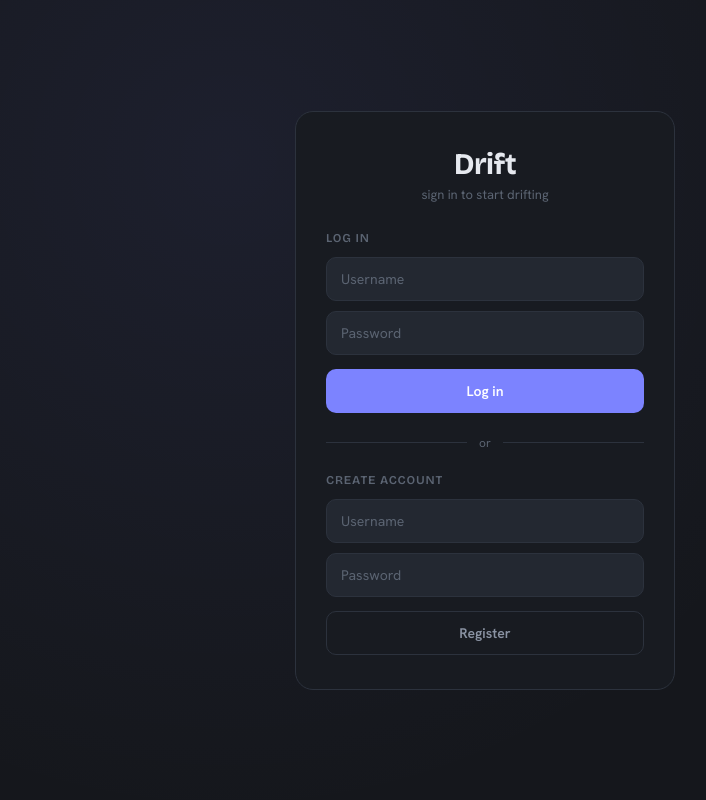
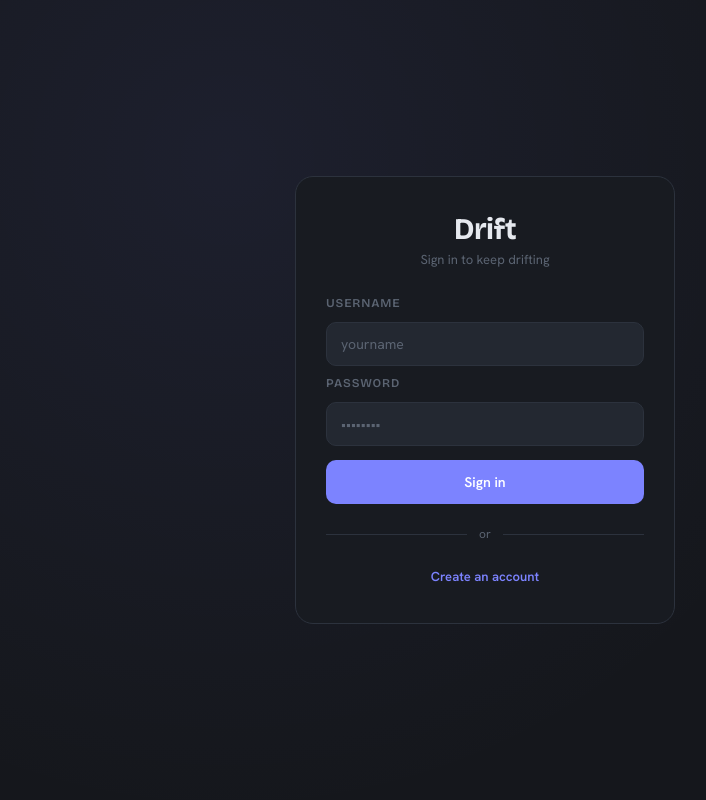
Before and after one commit to Asap-Gorbe/Drift, a Flask app: page /login_page in a window 1280 px wide. Shown: the whole page, without its empty margins (155-861 px from the left). Run offline with Flask 3, Linux system fonts and the light colour scheme; some libraries are stand-ins or nearby versions.

```diff
--- a/app.py
+++ b/app.py
@@ -304,14 +304,25 @@ def create_private_room(name):
 @app.route("/register", methods=["POST"])
 def register():
     username = (request.form.get("username") or "").strip()
+    if len(username) < 3:
+        return render_template("login.html", mode="register",
+                               error="Username must be at least 3 characters.", username=username)
     password = request.form.get("password") or ""
     if not username or not password:
-        return "Username and password are required!", 400
-    if len(username) > 50:
-        return "Username too long (max 50 characters)!", 400
+        return render_template("login.html", mode="register",
+                               error="Username and password are required.", username=username)
+    if len(username) > 20:
+        return render_template("login.html", mode="register",
+                               error="Username too long (max 50 characters).", username=username)
+    if len(password) < 6:
+        return render_template("login.html", mode="register",
+                               error="Password must be at least 6 characters.", username=username)
     if not register_user(username, password):
-        return "Username already exists!", 400
-    return redirect(url_for("login_page"))
+        return render_template("login.html", mode="register",
+                               error="That username is already taken.", username=username)
+    return render_template("login.html", mode="login",
+                           notice="Account created — please sign in.", username=username)
+
 
 
 @app.route("/login", methods=["POST"])
@@ -319,13 +330,13 @@ def login():
     username = (request.form.get("username") or "").strip()
     password = request.form.get("password") or ""
     if not login_user(username, password):
-        return "Invalid credentials!", 401
+        return render_template("login.html", mode="login",
+                               error="Invalid username or password.", username=username)
     session["username"] = username
     pending = session.pop("pending_join", None)
     if pending:
         return redirect(url_for("join_private", token=pending))
     return redirect(url_for("index"))
-
 @app.route("/login_page")
 def login_page():
     return render_template("login.html")
@@ -436,7 +447,6 @@ def handle_join(data=None):
         "room": None,
         "room_id": None,
     }
-    enter_room(request.sid, DEFAULT_ROOM)
 
 @socketio.on("get_avatars")
 def handle_get_avatars():
@@ -510,7 +520,7 @@ def handle_start_dm(target_username):
 @socketio.on("message")
 def handle_message(msg):
     info = users.get(request.sid)
-    if not info:
+    if not info or not info["room"]:
         return
     msg = (msg or "").strip()
     if not msg:
--- a/static/style.css
+++ b/static/style.css
@@ -427,6 +457,41 @@ body {
 .btn--primary:hover { background: var(--accent-hover); }
 .btn--ghost { background: transparent; border-color: var(--border); color: var(--text-dim); }
 .btn--ghost:hover { border-color: var(--accent); color: var(--accent); }
+.auth__toggle {
+    display: block;
+    width: 100%;
+    margin-top: 4px;
+    padding: 4px;
+    background: none;
+    border: none;
+    color: var(--accent);
+    font-family: var(--font-body);
+    font-size: 13px;
+    font-weight: 600;
+    text-align: center;
+    cursor: pointer;
+    transition: color .15s;
+}
+.auth__toggle:hover { color: var(--accent-hover); text-decoration: underline; }
+
+.auth__alert {
+    padding: 10px 12px;
+    border-radius: 10px;
+    font-size: 13px;
+    line-height: 1.4;
+    margin-bottom: 14px;
+    border: 1px solid transparent;
+}
+.auth__alert--error {
+    background: rgba(255, 107, 107, 0.12);
+    border-color: rgba(255, 107, 107, 0.4);
+    color: #ff9b9b;
+}
+.auth__alert--ok {
+    background: rgba(61, 220, 151, 0.12);
+    border-color: rgba(61, 220, 151, 0.4);
+    color: #6ee7b0;
+}
 .auth__divider {
     display: flex;
     align-items: center;
--- a/templates/login.html
+++ b/templates/login.html
@@ -1,5 +1,6 @@
 <!DOCTYPE html>
 <html lang="en">
+{% set mode = mode|default('login') %}
 <head>
     <meta charset="UTF-8">
     <meta name="viewport" content="width=device-width, initial-scale=1.0">
@@ -13,24 +14,61 @@
 <div class="auth">
     <div class="auth__card">
         <div class="auth__brand">Drift</div>
-        <p class="auth__tagline">sign in to start drifting</p>
+        <div class="auth__tagline" id="authTagline">
+            {{ 'Create your account' if mode == 'register' else 'Sign in to keep drifting' }}
+        </div>
 
-        <form class="auth__form" action="/login" method="POST">
-            <label class="auth__label">Log in</label>
-            <input type="text" name="username" placeholder="Username" required>
-            <input type="password" name="password" placeholder="Password" required>
-            <button type="submit" class="btn btn--primary">Log in</button>
+        {% if error %}
+            <div class="auth__alert auth__alert--error">{{ error }}</div>
+        {% elif notice %}
+            <div class="auth__alert auth__alert--ok">{{ notice }}</div>
+        {% endif %}
+
+        <form class="auth__form" id="authForm" method="post"
+              action="{{ '/register' if mode == 'register' else '/login' }}">
+            <label class="auth__label" for="username">Username</label>
+            <input id="username" name="username" value="{{ username|default('') }}"
+                   placeholder="yourname" autocomplete="username" required>
+
+            <label class="auth__label" for="password">Password</label>
+            <input id="password" name="password" type="password" placeholder="••••••••"
+                   autocomplete="{{ 'new-password' if mode == 'register' else 'current-password' }}" required>
+
+            <button class="btn btn--primary" type="submit" id="submitBtn">
+                {{ 'Create account' if mode == 'register' else 'Sign in' }}
+            </button>
         </form>
 
         <div class="auth__divider"><span>or</span></div>
 
-        <form class="auth__form" action="/register" method="POST">
-            <label class="auth__label">Create account</label>
-            <input type="text" name="username" placeholder="Username" minlength="3" maxlength="30" required>
-            <input type="password" name="password" placeholder="Password" minlength="6" maxlength="72" required>
-            <button type="submit" class="btn btn--ghost">Register</button>
-        </form>
+        <button class="auth__toggle" type="button" id="toggleBtn" onclick="toggleMode()">
+            {{ 'I already have an account' if mode == 'register' else 'Create an account' }}
+        </button>
     </div>
 </div>
+
+<script>
+    let mode = "{{ mode }}";
+
+    function toggleMode() {
+        const form = document.getElementById("authForm");
+        const pw = document.getElementById("password");
+        if (mode === "login") {
+            mode = "register";
+            form.action = "/register";
+            document.getElementById("authTagline").textContent = "Create your account";
+            document.getElementById("submitBtn").textContent = "Create account";
+            document.getElementById("toggleBtn").textContent = "I already have an account";
+            pw.setAttribute("autocomplete", "new-password");
+        } else {
+            mode = "login";
+            form.action = "/login";
+            document.getElementById("authTagline").textContent = "Sign in to keep drifting";
+            document.getElementById("submitBtn").textContent = "Sign in";
+            document.getElementById("toggleBtn").textContent = "Create an account";
+            pw.setAttribute("autocomplete", "current-password");
+        }
+    }
+</script>
 </body>
 </html>
```
Also changed, not shown: other parts of static/style.css (+31 -1 lines), templates/index.html (+22 -4 lines).
